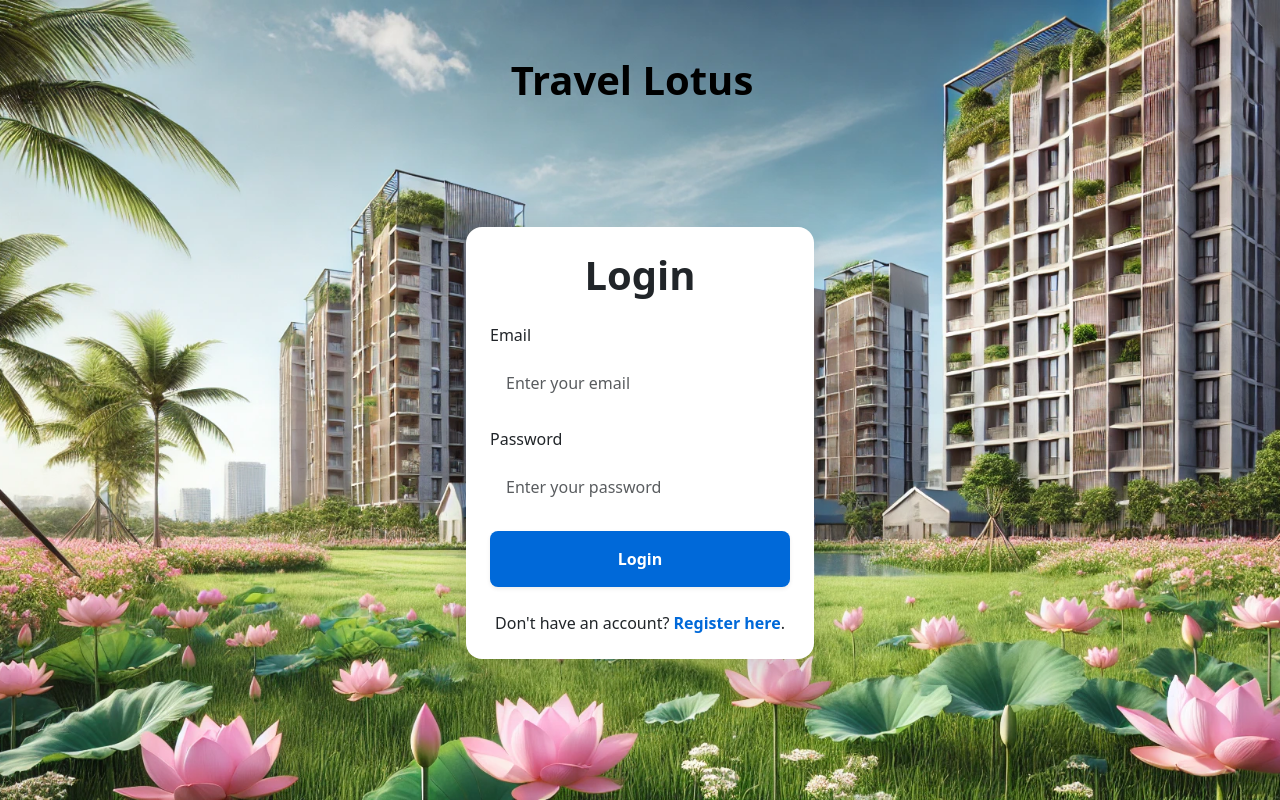
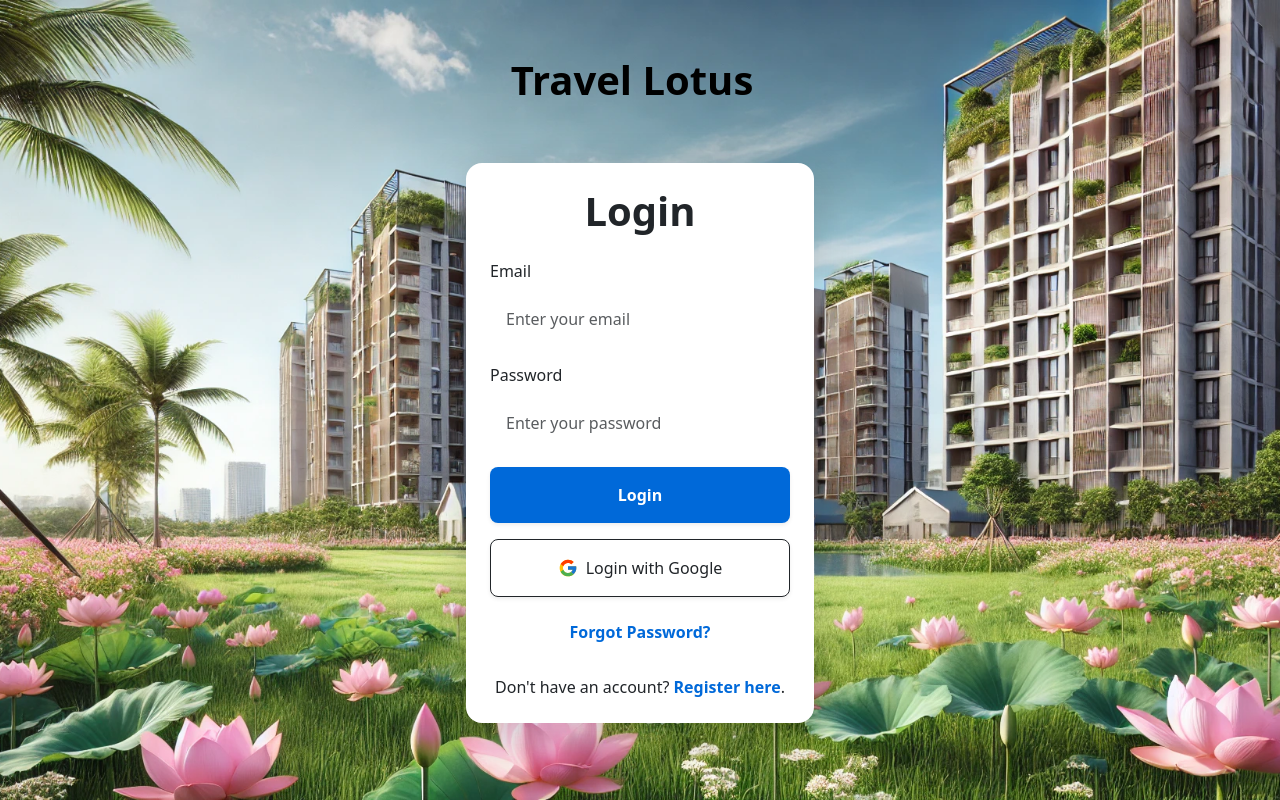
Before and after one commit to KavinduR2/Travel-Lotus, a React (Create React App) app: page /login in a window 1280 px wide. Built offline with nearby package versions, Linux system fonts and the light colour scheme.

Commit message:
Update Login.js

```diff
--- a/src/Views/Login.js
+++ b/src/Views/Login.js
@@ -1,20 +1,24 @@
 import React, { useState } from 'react';
-import { auth } from '../firebase';
-import { signInWithEmailAndPassword } from 'firebase/auth';
+import { auth } from '../firebase'; // Import auth from your firebase.js file
+import { sendPasswordResetEmail, signInWithEmailAndPassword, signInWithPopup, GoogleAuthProvider } from 'firebase/auth';
 import { doc, getDoc } from 'firebase/firestore';
 import { db } from '../firebase';
 import { Link, useNavigate } from 'react-router-dom';
 import { Container, Row, Col, Card, Form, Button, Alert } from 'react-bootstrap';
+import { FcGoogle } from 'react-icons/fc';
 
 const Login = () => {
     const [email, setEmail] = useState('');
     const [password, setPassword] = useState('');
     const [error, setError] = useState('');
+    const [success, setSuccess] = useState('');
     const navigate = useNavigate();
 
     const handleLogin = async (e) => {
         e.preventDefault();
         setError('');
+        setSuccess('');
+
         try {
             const userCredential = await signInWithEmailAndPassword(auth, email, password);
             const user = userCredential.user;
@@ -28,17 +32,56 @@ const Login = () => {
                 role: userData.role || 'user',
             }));
 
-            navigate('/home');
+            setSuccess('Login successful! Redirecting...');
+            setTimeout(() => navigate('/home'), 2000); // Redirect after 2 seconds
         } catch (error) {
             console.error('Error logging in:', error);
             setError('Invalid email or password.');
         }
     };
 
+    const handleGoogleLogin = async () => {
+        const provider = new GoogleAuthProvider();
+        try {
+            const result = await signInWithPopup(auth, provider);
+            const user = result.user;
+
+            const userDoc = await getDoc(doc(db, 'users', user.uid));
+            const userData = userDoc.exists() ? userDoc.data() : {};
+
+            sessionStorage.setItem('user', JSON.stringify({
+                uid: user.uid,
+                email: user.email,
+                role: userData.role || 'user',
+            }));
+
+            setSuccess('Google login successful! Redirecting...');
+            setTimeout(() => navigate('/home'), 2000); // Redirect after 2 seconds
+        } catch (error) {
+            console.error('Error logging in with Google:', error);
+            setError('Failed to login with Google.');
+        }
+    };
+
+    const handleForgotPassword = async () => {
+        if (!email) {
+            setError('Please enter your email address.');
+            return;
+        }
+
+        try {
+            await sendPasswordResetEmail(auth, email);
+            setSuccess('Password reset email sent. Check your inbox.');
+        } catch (error) {
+            console.error('Error sending password reset email:', error);
+            setError('Failed to send password reset email.');
+        }
+    };
+
     return (
         <div
             style={{
-                backgroundImage: `url('/Images/Login_Image.webp')`, // Reference image in public folder
+                backgroundImage: `url('/Images/Login_Image.webp')`,
                 backgroundSize: 'cover',
                 backgroundPosition: 'center',
                 minHeight: '100vh',
@@ -46,10 +89,9 @@ const Login = () => {
                 flexDirection: 'column',
                 justifyContent: 'center',
                 alignItems: 'center',
-                color: '#fff', // White text on the dark background
+                color: '#fff',
             }}
         >
-
             <nav className="navbar navbar-expand-lg navbar-dark bg-transparent">
                 <div className="container-fluid">
                     <Link className="navbar-brand fs-1 fw-bold" style={{ color: 'black' }} to="/">Travel Lotus</Link>
@@ -89,21 +131,41 @@ const Login = () => {
                                     <Button
                                         variant="primary"
                                         type="submit"
-                                        className="w-100 p-3 rounded-3 border-0 shadow-sm"
+                                        className="w-100 p-3 rounded-3 border-0 shadow-sm mb-3"
                                         style={{ backgroundColor: '#0069d9', fontWeight: '600' }}
                                     >
                                         Login
                                     </Button>
 
+                                    <Button
+                                        variant="outline-dark"
+                                        className="w-100 p-3 rounded-3 border-1 shadow-sm mb-3 d-flex align-items-center justify-content-center"
+                                        onClick={handleGoogleLogin}
+                                    >
+                                        <FcGoogle size={20} className="me-2" />
+                                        Login with Google
+                                    </Button>
+
                                     {error && <Alert variant="danger" className="mt-3">{error}</Alert>}
+                                    {success && <Alert variant="success" className="mt-3">{success}</Alert>}
+
+                                    <div className="text-center mt-3">
+                                        <Button
+                                            variant="link"
+                                            onClick={handleForgotPassword}
+                                            style={{ color: '#0069d9', fontWeight: '600', textDecoration: 'none' }}
+                                        >
+                                            Forgot Password?
+                                        </Button>
+                                    </div>
 
                                     <div className="text-center mt-4">
                                         <span className="text-dark">Don't have an account?  </span>
                                         <Link
                                             to="/register"
                                             style={{ color: '#0069d9', fontWeight: '600', textDecoration: 'none' }}
-                                            onMouseEnter={(e) => e.target.style.color = '#004c99'}  // Change color on hover
-                                            onMouseLeave={(e) => e.target.style.color = '#0069d9'}  // Reset color on hover leave
+                                            onMouseEnter={(e) => e.target.style.color = '#004c99'}
+                                            onMouseLeave={(e) => e.target.style.color = '#0069d9'}
                                         >
                                             Register here
                                         </Link>.
```
